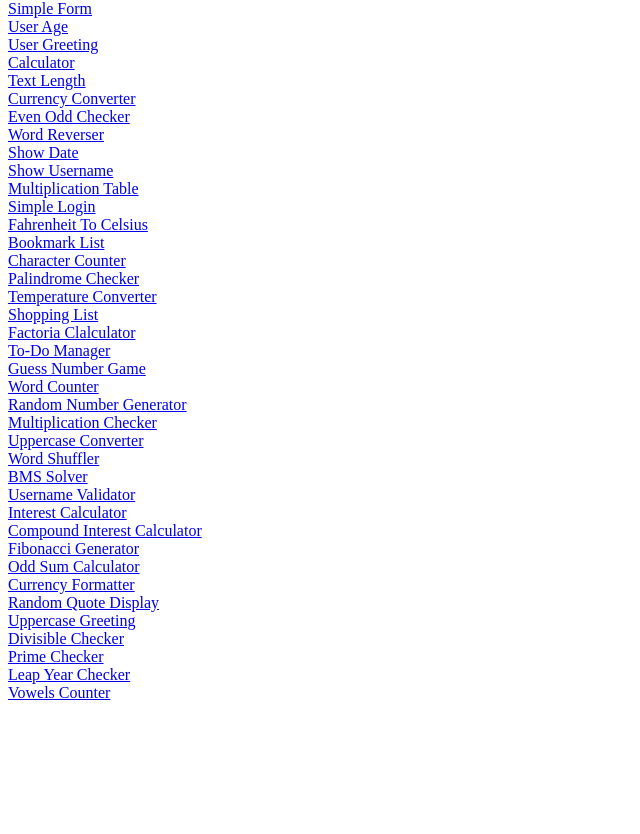
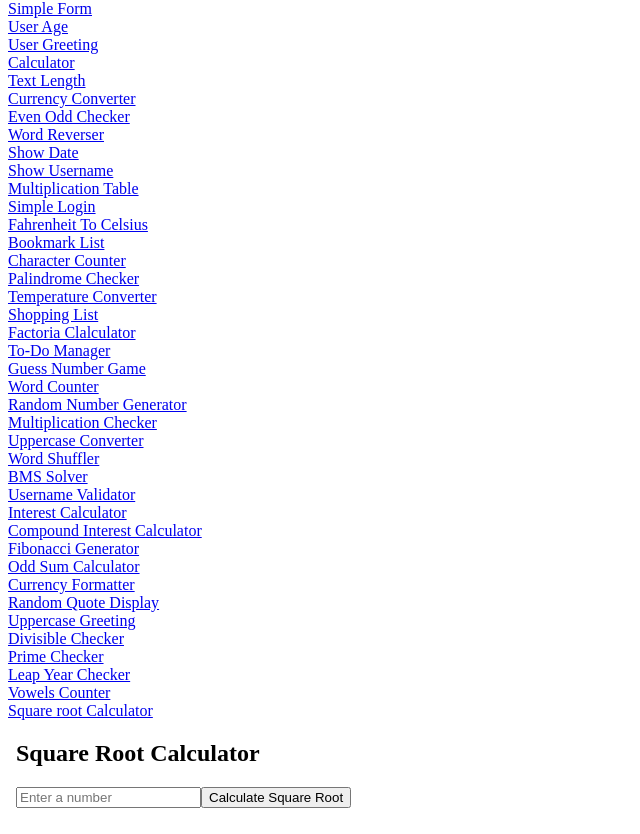
Before and after one commit to coniarojoannamae/ACT8_Angular_Components, an Angular app: page /squarerootcalculator in a window 1280 px wide. Before the commit this address led to /. Shown: the part 152-986 px from the top of the page, without its empty margins (0-640 px from the left). Before the commit the page ends 862 px from the top, so only its background shows below. Built offline with nearby package versions, Linux system fonts and the light colour scheme.

Commit message:
#44squarerootcalculator

```diff
--- a/src/app/app.component.html
+++ b/src/app/app.component.html
@@ -86,6 +86,7 @@
 <br>
 <a routerLink="vowelscounter">Vowels Counter</a>
 <br>
-
+<a routerLink="squarerootcalculator">Square root Calculator</a>
+<br>
 
 <router-outlet></router-outlet>
--- a/src/app/app.module.ts
+++ b/src/app/app.module.ts
@@ -51,6 +51,7 @@ import {DivisiblecheckerComponent} from "./components/divisiblechecker/divisible
 import {PrimecheckerComponent} from "./components/primechecker/primechecker.component";
 import {LeapyearcheckerComponent} from "./components/leapyearchecker/leapyearchecker.component";
 import {VowelscounterComponent} from "./components/vowelscounter/vowelscounter.component";
+import {SquarerootcalculatorComponent} from "./components/squarerootcalculator/squarerootcalculator.component";
 
 
 const routes: Routes = [
@@ -97,6 +98,7 @@ const routes: Routes = [
   { path: 'primechecker', component: PrimecheckerComponent },
   { path: 'leapyearchecker', component: LeapyearcheckerComponent },
   { path: 'vowelscounter', component: VowelscounterComponent },
+  { path: 'squarerootcalculator', component: SquarerootcalculatorComponent },
 
 
 
@@ -157,6 +159,7 @@ const routes: Routes = [
     PrimecheckerComponent,
     LeapyearcheckerComponent,
     VowelscounterComponent,
+    SquarerootcalculatorComponent,
 
   ],
 
--- /dev/null
+++ b/src/app/components/squarerootcalculator/squarerootcalculator.component.html
@@ -0,0 +1,16 @@
+<!DOCTYPE html>
+<html lang="en">
+<head>
+  <meta charset="UTF-8">
+  <meta name="viewport" content="width=device-width, initial-scale=1.0">
+  <title>Square Root Calculator</title>
+</head>
+<body>
+<div>
+  <h2>Square Root Calculator</h2>
+  <input type="number" placeholder="Enter a number" [(ngModel)]="inputNumber" />
+  <button (click)="calculateSquareRoot()">Calculate Square Root</button><br><br>
+  <p *ngIf="resultMessage">{{ resultMessage }}</p>
+</div>
+</body>
+</html>
--- /dev/null
+++ b/src/app/components/squarerootcalculator/squarerootcalculator.component.ts
@@ -0,0 +1,24 @@
+import { Component } from '@angular/core';
+import {FormsModule} from "@angular/forms";
+import {NgIf} from "@angular/common";
+
+@Component({
+  selector: 'app-squarerootcalculator',
+  templateUrl: './squarerootcalculator.component.html',
+  styleUrl: './squarerootcalculator.component.css'
+})
+export class SquarerootcalculatorComponent {
+  inputNumber: number | null = null; // User input number
+  squareRoot: number | null = null; // Variable to store square root
+  resultMessage: string | null = null; // Result message
+
+  // Function to calculate square root
+  calculateSquareRoot() {
+    if (this.inputNumber !== null && this.inputNumber >= 0) {
+      this.squareRoot = Math.sqrt(this.inputNumber); // Calculate square root
+      this.resultMessage = `The square root of ${this.inputNumber} is: ${this.squareRoot}`;
+    } else {
+      this.resultMessage = "Please enter a valid non-negative number.";
+    }
+  }
+}
--- a/src/app/components/vowelscounter/vowelscounter.component.html
+++ b/src/app/components/vowelscounter/vowelscounter.component.html
@@ -3,7 +3,7 @@
 <head>
   <meta charset="UTF-8">
   <meta name="viewport" content="width=device-width, initial-scale=1.0">
-  <title>Leap Year Checker</title>
+  <title>Vowels Counter</title>
 </head>
 <body>
 <div>
```
Also changed, not shown: src/app/components/squarerootcalculator/squarerootcalculator.component.css (added), 1 other file (tests, documents, lock files or other folders).
